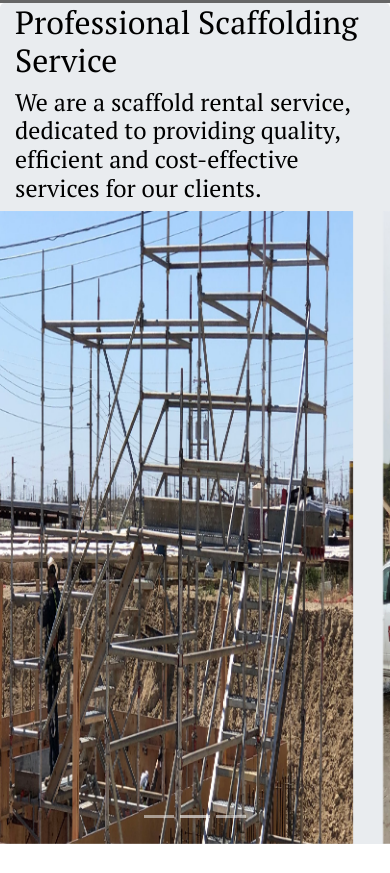
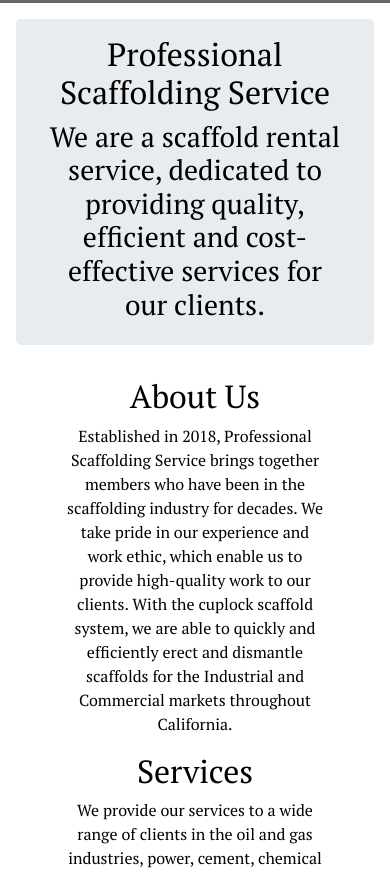
Before and after one commit to ozzymdn2017/PSS, a website: page dist/index.html in a window 390 px wide. Shown: the part 340-1213 px from the top of the page. Drawn offline with nearby package versions, Linux system fonts and the light colour scheme; files that its build step writes are made by us from their sources.

Commit message:
Fixed responsive issues and removed carousel from mobile

```diff
--- a/scss/_utilities.scss
+++ b/scss/_utilities.scss
@@ -8,8 +8,6 @@ $secondary-color: #70B099;
   width: 100%;
   padding-right: 15px;
   padding-left: 15px;
-  margin-right: auto;
-  margin-left: auto;
   color: $primary-color;
 }
 
@@ -21,10 +19,11 @@ $secondary-color: #70B099;
 //Small screens
 @media(max-width: 576px) {
 
+
 }
 
 //Medium Screens
-@media(min-width: 576px) and (max-width:768px) {
+@media(min-width: 577px) and (max-width:768px) {
 
 }
 
--- a/scss/main.scss
+++ b/scss/main.scss
@@ -17,6 +17,7 @@ body {
   font-family: 'PT Serif', sans-serif;
   margin: 0;
   height: 100%;
+  text-align: center;
 }
 
 header {
@@ -24,8 +25,9 @@ header {
 }
 
 .jumbotron {
-  margin: 0;
-  padding: 0;
+  margin: 1rem;
+  padding: 1rem;
+
 }
 
 html {
@@ -34,6 +36,13 @@ html {
 
 #logo {
   vertical-align: middle;
+}
+
+.row {
+  justify-content: center;
+  justify-items: center;
+  justify-self: center;
+  text-align: center;
 }
 
 #info-boxes {
@@ -59,14 +68,8 @@ footer {
 
 
 #Contact {
-<<<<<<< HEAD
-  justify-content: center;
-}
-
-=======
   justify-content: auto;
   justify-items: auto;
   justify-self: auto;
 
 }
->>>>>>> d6a8e8c3c0ca182cb4e8af94779647f4a4c95e58
```
Also changed, not shown: dist/css/main.css, dist/index.html.
